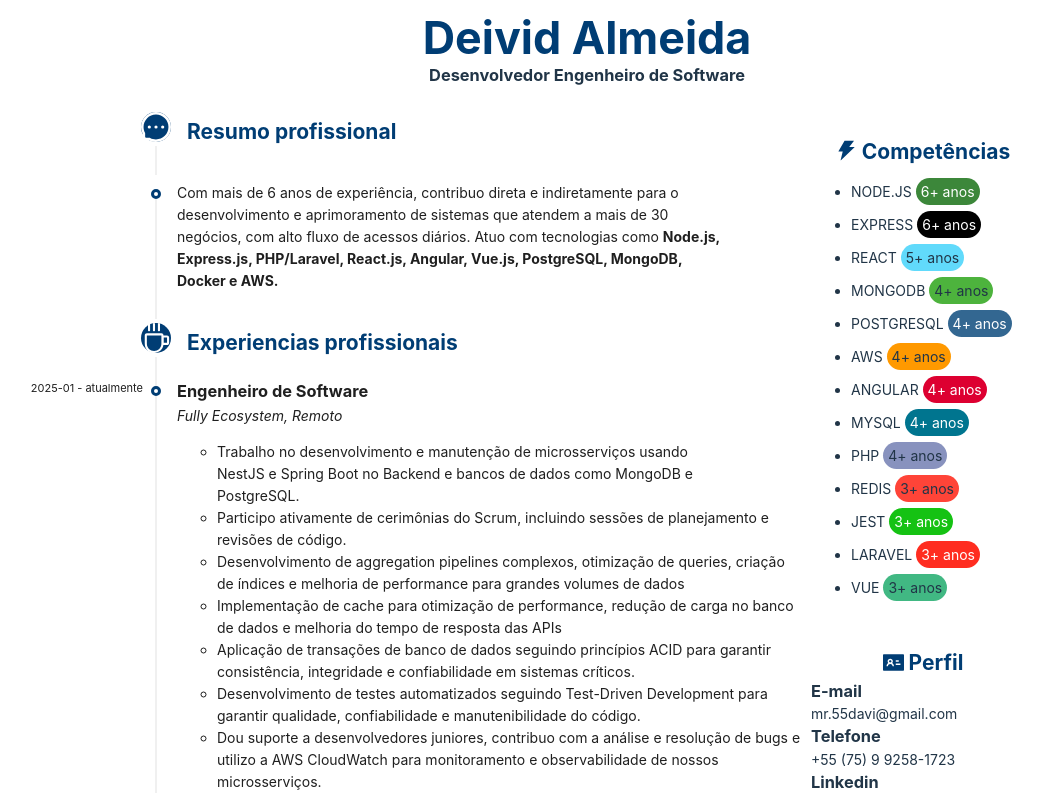
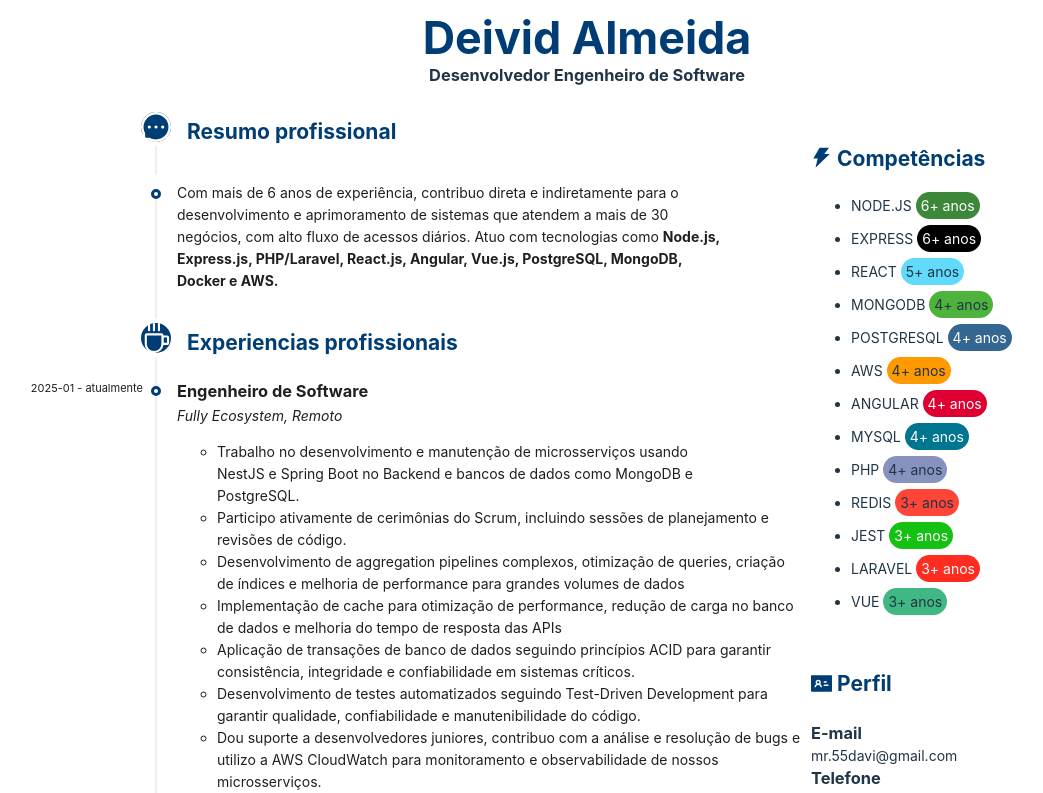
Before and after one commit to DeividAlmeida/cv, a React (Vite) app: page / in a window 1280 px wide. Shown: the top 793 px of the page, without its empty margins (53-1096 px from the left). Built offline with nearby package versions, Linux system fonts and the light colour scheme.

Commit message:
Replace center tags with paragraph tags

```diff
--- a/src/App.tsx
+++ b/src/App.tsx
@@ -404,11 +404,9 @@ function App() {
           }}>
             <p>
               <h2>
-                <center style={{
-                  width: '28vh',
-                }}>
+                <p>
                   <ThunderboltFilled /> Competências
-                </center>
+                </p>
               </h2>
               <p>
                 <ul className="skills">
@@ -431,11 +429,9 @@ function App() {
             <br/>
             <p className="profile">
               <h2>
-                <center style={{
-                  width: '28vh',
-                }}>
+                <p>
                   <IdcardFilled /> Perfil
-                </center>
+                </p>
               </h2>
               <h3>
                 E-mail
```
